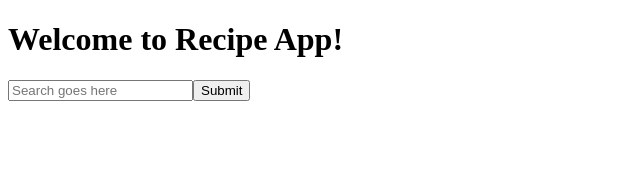
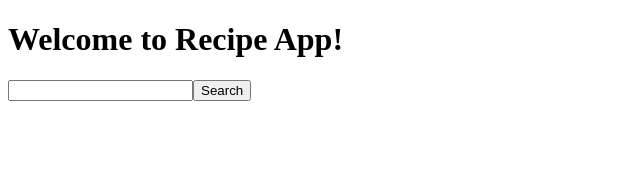
Before and after one commit to chas-academy/06-recipe-app-frontend-hampusfredriksson, an Angular app: page / in a window 1280 px wide. Shown: the top 170 px of the page, without its empty margins (0-640 px from the left). Built offline with nearby package versions, Linux system fonts and the light colour scheme.

Commit message:
now searches on inputvalue and showing recipe from lists

```diff
--- a/package.json
+++ b/package.json
@@ -20,6 +20,7 @@
     "@angular/platform-browser-dynamic": "~7.2.0",
     "@angular/router": "~7.2.0",
     "core-js": "^2.5.4",
+    "jquery": "^3.3.1",
     "rxjs": "~6.3.3",
     "tslib": "^1.9.0",
     "upgrade": "^1.1.0",
--- a/src/app/app.component.html
+++ b/src/app/app.component.html
@@ -1,4 +1,3 @@
 <h1>Welcome to {{ title }}!</h1>
 
-<input type="text" name="searchRecipe" id="" placeholder="Search goes here" />
-<button (click)="handleSearch()" type="submit">Submit</button>
+<app-recipes-lists></app-recipes-lists>
--- a/src/app/app.component.ts
+++ b/src/app/app.component.ts
@@ -1,7 +1,4 @@
 import { Component } from "@angular/core";
-
-import { RecipesService } from "./recipes.service";
-
 @Component({
   selector: "app-root",
   templateUrl: "./app.component.html",
@@ -9,12 +6,4 @@ import { RecipesService } from "./recipes.service";
 })
 export class AppComponent {
   title = "Recipe App";
-
-  constructor(private recipe: RecipesService) {}
-
-  handleSearch = () => {
-    this.recipe.getRecipe().subscribe(data => {
-      console.log(data);
-    });
-  };
 }
--- a/src/app/recipes.service.ts
+++ b/src/app/recipes.service.ts
@@ -7,16 +7,16 @@ import { HttpClient } from "@angular/common/http";
 export class RecipesService {
   constructor(private http: HttpClient) {}
 
+  // baseUrl = "http://localhost:3000/recipe";
   baseUrl = "https://api.edamam.com/";
   app_key = "65ab7ace1da31c7f5898aa958729b117";
   app_id = "61d3b631";
-  search: string;
 
-  getRecipe() {
+  getRecipe(search: string) {
     return this.http.get<any>(
       this.baseUrl +
         "search?q=" +
-        this.search +
+        search +
         "&app_id=" +
         this.app_id +
         "&app_key=" +
--- a/src/app/recipes/recipes-lists/recipes-lists.component.html
+++ b/src/app/recipes/recipes-lists/recipes-lists.component.html
@@ -1,3 +1,27 @@
-<p>
-  recipes-lists works!
-</p>
+<!-- <div class="recipeInfo">
+  <input
+    type="text"
+    name="fetchRecipe"
+    placeholder="Search Recipe"
+    [(ngModel)]="handleSearch"
+  />
+  <button class="fetchbtn" (click)="handleSearch()">Submit</button>
+  <ul>
+    <li class="new">
+      <form action="/" class="recipies"></form>
+    </li>
+  </ul>
+</div> -->
+
+<div class="recipeInfo">
+  <input type="text" class="form" name="inputValue" [(ngModel)]="inputValue" />
+
+  <button class="fetchbtn" (click)="handleSearch()">Search</button>
+
+  <ul *ngFor="let recipe of recipies">
+    <a routerLink="recipies-detail{{ recipe.label }}">
+      <li class="recipeTitle">{{ recipe.label }}</li>
+      <img src="{{ recipe.image }}" (click)="handleSearch()" />
+    </a>
+  </ul>
+</div>
--- a/src/app/recipes/recipes-lists/recipes-lists.component.ts
+++ b/src/app/recipes/recipes-lists/recipes-lists.component.ts
@@ -1,15 +1,31 @@
-import { Component, OnInit } from '@angular/core';
+import { Component, OnInit } from "@angular/core";
+
+import { RecipesService } from "../../recipes.service";
 
 @Component({
-  selector: 'app-recipes-lists',
-  templateUrl: './recipes-lists.component.html',
-  styleUrls: ['./recipes-lists.component.scss']
+  selector: "app-recipes-lists",
+  templateUrl: "./recipes-lists.component.html",
+  styleUrls: ["./recipes-lists.component.scss"]
 })
 export class RecipesListsComponent implements OnInit {
+  constructor(private recipe: RecipesService) {}
 
-  constructor() { }
+  inputValue = this.inputValue;
+  recipies: [];
 
-  ngOnInit() {
-  }
+  handleSearch = () => {
+    this.recipe.getRecipe(this.inputValue).subscribe(data => {
+      // this.recipe = data.recipe(recipe => recipe.recipe);
+      this.recipies = data.hits.map(result => result.recipe);
+      console.log(data);
+    });
+  };
 
+  // handleList = () => {
+  //   this.recipe.getRecipe(this.inputValue).subscribe(data => {
+  //     this.recipie = data.hits.map(hit => hit.recipe);
+  //   });
+  // };
+
+  ngOnInit() {}
 }
--- a/src/index.html
+++ b/src/index.html
@@ -1,14 +1,19 @@
-<!doctype html>
+<!DOCTYPE html>
 <html lang="en">
   <head>
-  <meta charset="utf-8">
+    <meta charset="utf-8" />
     <title>RecipeAppFrontendHampusfredriksson</title>
-  <base href="/">
+    <base href="/" />
 
-  <meta name="viewport" content="width=device-width, initial-scale=1">
-  <link rel="icon" type="image/x-icon" href="favicon.ico">
+    <meta name="viewport" content="width=device-width, initial-scale=1" />
+    <link rel="icon" type="image/x-icon" href="favicon.ico" />
   </head>
   <body>
     <app-root></app-root>
   </body>
+  <script
+    src="https://code.jquery.com/jquery-3.3.1.min.js"
+    integrity="sha256-FgpCb/KJQlLNfOu91ta32o/NMZxltwRo8QtmkMRdAu8="
+    crossorigin="anonymous"
+  ></script>
 </html>
```
Also changed, not shown: src/app/app.module.ts (+5 -2 lines), src/app/recipes/recipes.module.ts (+8 -8 lines), 1 other file (tests, documents, lock files or other folders). Lines whose indentation alone changed are shown as unchanged.
